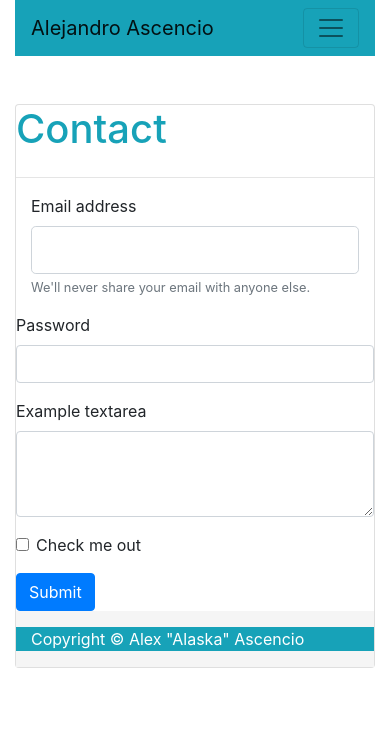
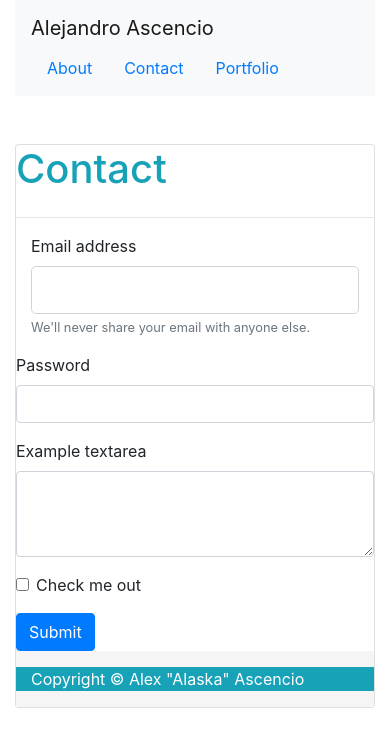
Before and after one commit to Alejandro483/Bootstrap-Portfolio, a plain HTML site: page contact.html in a window 390 px wide. Drawn offline with nearby package versions, Linux system fonts and the light colour scheme.

Commit message:
modified the navbar to responsive one

```diff
--- a/contact.html
+++ b/contact.html
@@ -9,19 +9,21 @@
 </head>
 <body>
 <div class="container">
-        <nav class="navbar navbar-expand-md navbar-light bg-info">
-            <a class="navbar-brand" href="#">Alejandro Ascencio</a>
-            <button class="navbar-toggler" type="button" data-toggle="collapse" data-target="#navbarNavAltMarkup" aria-controls="navbarNavAltMarkup" aria-expanded="false" aria-label="Toggle navigation">
-              <span class="navbar-toggler-icon"></span>
-            </button>
-            <div class="collapse navbar-collapse" id="navbarNavAltMarkup">
-                <div class="navbar-nav text-white">
-                    <a class="nav-item nav-link active" href="index.html">About <span class="sr-only">(current)</span></a>
-                    <a class="nav-item nav-link" href="portfolio.html">Portfolio</a>
-                    <a class="nav-item nav-link" href="contact.html">Contact</a>
-                </div>
-            </div>
-          </nav>
+    <nav id="navbar" class="navbar navbar-light bg-light">
+        <a class="navbar-brand" href="index.html">Alejandro Ascencio</a>
+        <ul class="nav nav-pills">
+          <li class="nav-item">
+            <a class="nav-link" href="index.html">About</a>
+          </li>
+          <li class="nav-item">
+            <a class="nav-link" href="contact.html">Contact</a>
+          </li>
+          <li class="nav-item">
+            <a class="nav-link" href="portfolio.html">Portfolio</a>
+          </li>
+
+        </ul>
+      </nav>
           <br><br>
           <div class="card mb-12" style="max-width: 980px;">
             <div class="row no-gutters">
```
Also changed, not shown: index.html (+16 -13 lines), portfolio.html (+15 -13 lines).
